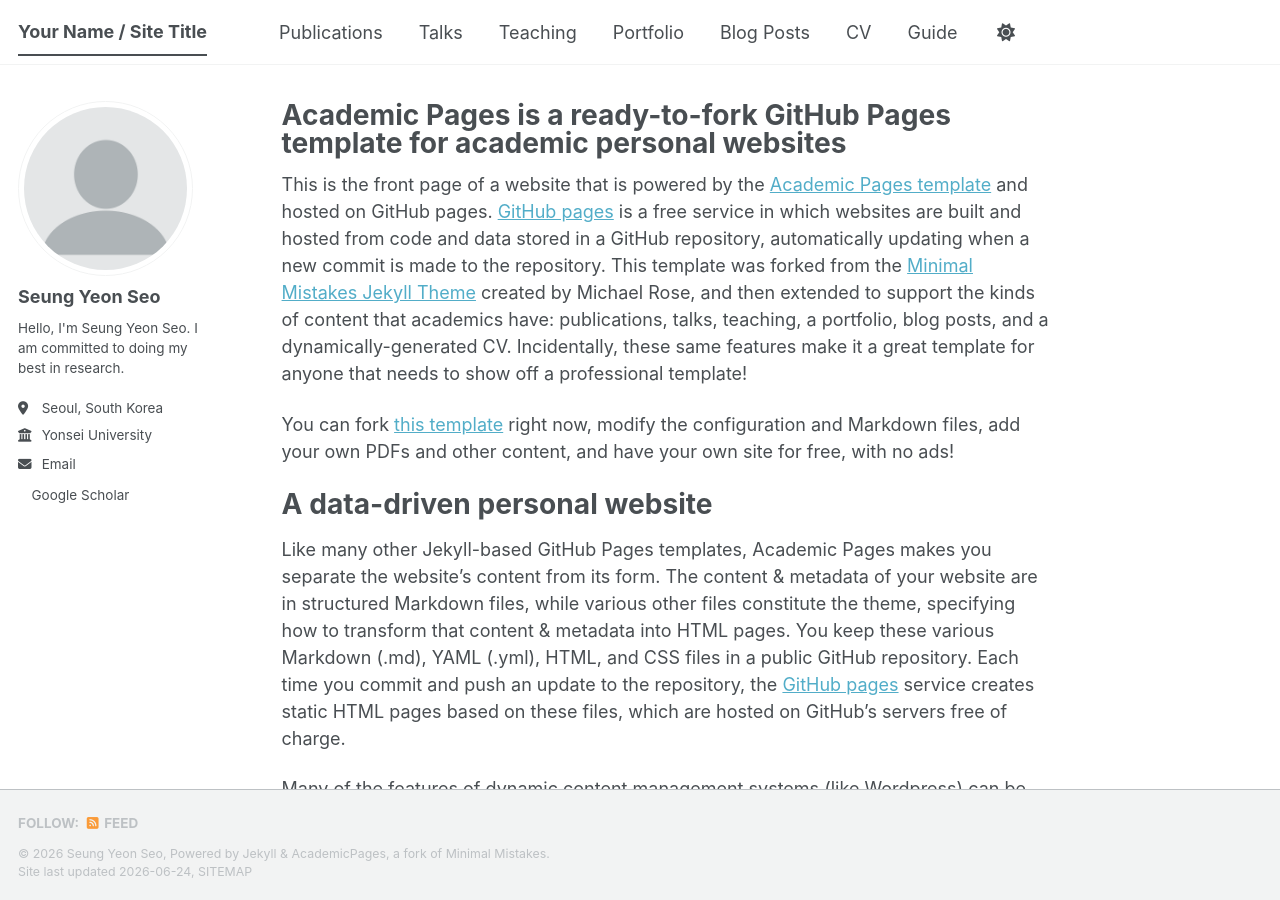
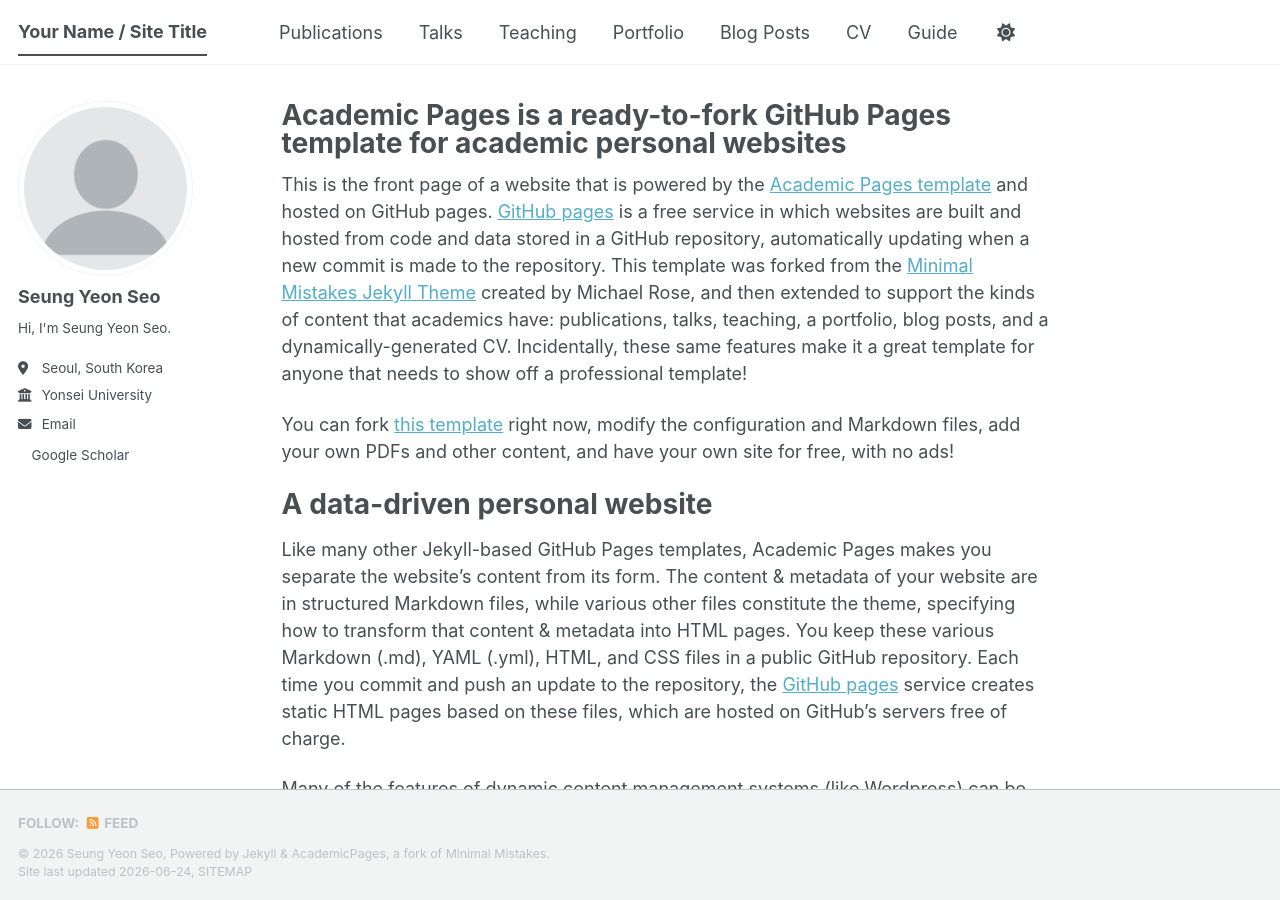
Before and after one commit to sy23seo/sy23seo.github.io, a Jekyll site: the page built from _pages/about.md, in a window 1280 px wide and 900 px high. Built offline with Jekyll 4.4.1, drawn with Linux system fonts in a browser that asks for light colours; a style sheet for code colours, icons or effects is not loaded.

Commit message:
Shorten bio

```diff
--- a/_config.yml
+++ b/_config.yml
@@ -26,7 +26,7 @@ author:
   avatar           : "profile.png"
   name             : "Seung Yeon Seo"
   pronouns         : # example: "she/her"
-  bio              : "Hello, I'm Seung Yeon Seo. I am committed to doing my best in research."
+  bio              : "Hi, I'm Seung Yeon Seo."
   location         : "Seoul, South Korea"
   employer         : "Yonsei University"
   uri              : # URL
```
Also changed, not shown: 1 other file.
